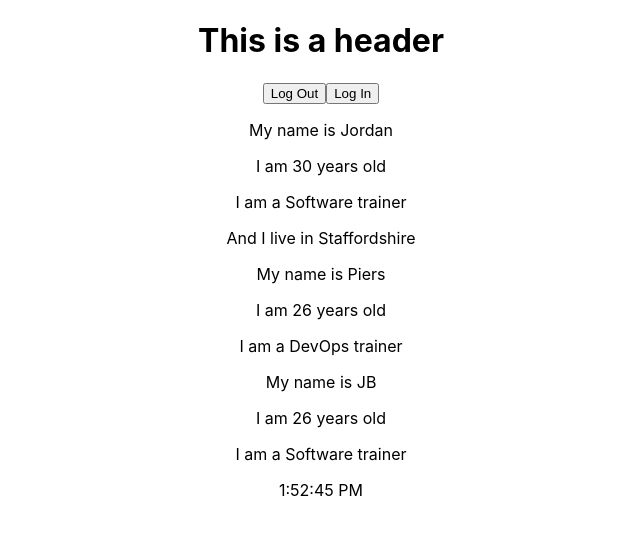
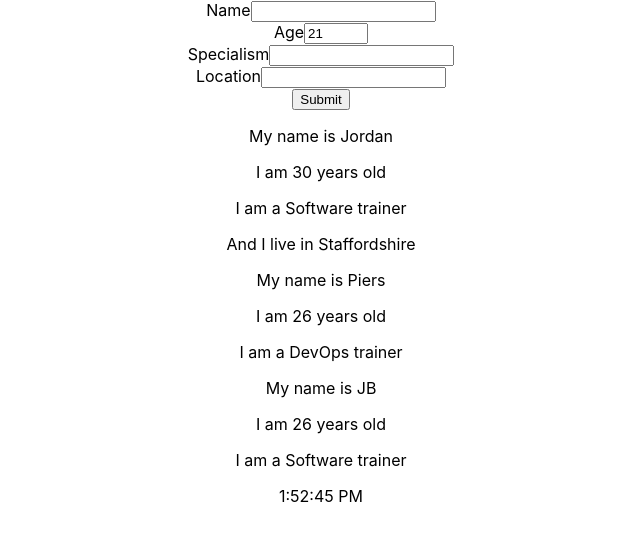
Before and after one commit to JHarry444/Sky-3-React, a React (Create React App) app: page / in a window 1280 px wide. Shown: the top 540 px of the page, without its empty margins (319-959 px from the left). Built offline with nearby package versions, Linux system fonts and the light colour scheme.

Commit message:
controlled components

```diff
--- a/src/App.jsx
+++ b/src/App.jsx
@@ -1,18 +1,21 @@
 import './App.css';
+import Counter from './components/Counter';
 import Footer from './components/Footer';
 import Header from './components/Header';
 import LoggedIn from './components/LoggedIn';
 import Trainer from './components/Trainer';
+import TrainerForm from './components/TrainerForm';
 import trainers from "./data/trainers.json";
 import { v4 as uuidv4 } from 'uuid';
 
 function App() {
   return (
     <div className="App">
-      <Header />
-      <LoggedIn loggedIn />
-      <LoggedIn />
-
+      {/* <Header /> */}
+      {/* <LoggedIn loggedIn /> */}
+      {/* <LoggedIn /> */}
+      {/* <Counter /> */}
+      <TrainerForm />
       {
         trainers.map(({ name, age, specialism, location }) => (<Trainer
           key={uuidv4()}
--- /dev/null
+++ b/src/components/Counter.jsx
@@ -0,0 +1,24 @@
+import { useState } from "react";
+
+const Counter = () => {
+
+    // NEVER change state directly
+    // ALWAYS use a setX
+
+    // useState(default)
+    const [count, setCount] = useState(0);
+
+    // let count = 0;
+
+    return (<>
+        <h2>Counter</h2>
+        <button onClick={() => setCount(count - 1)}>-</button>
+        <input value={count} type="number" readOnly />
+        <button onClick={() => {
+            console.log("Count:", count);
+            setCount(count + 1);
+        }}>+</button>
+    </>);
+}
+
+export default Counter;
--- /dev/null
+++ b/src/components/TrainerForm.jsx
@@ -0,0 +1,29 @@
+import { useState } from "react";
+
+const TrainerForm = () => {
+
+    const [name, setName] = useState("");
+    const [age, setAge] = useState(21);
+    const [specialism, setSpecialism] = useState("");
+    const [location, setLocation] = useState("");
+
+    return (
+        <form>
+            <label htmlFor="nameInput">Name</label>
+            <input type="text" name="nameInput" id="nameInput" value={name} onChange={(event) => setName(event.target.value)} />
+            <br />
+            <label htmlFor="ageInput">Age</label>
+            <input type="number" min={21} max={100} step={1} name="ageInput" id="ageInput" value={age} onChange={(event) => setAge(parseInt(event.target.value))} />
+            <br />
+            <label htmlFor="specialismInput">Specialism</label>
+            <input type="text" name="specialismInput" id="specialismInput" value={specialism} onChange={(event) => setSpecialism(event.target.value)} required />
+            <br />
+            <label htmlFor="locationInput">Location</label>
+            <input type="text" name="locationInput" id="locationInput" value={location} onChange={(event) => setLocation(event.target.value)} />
+            <br />
+            <button type="submit">Submit</button>
+        </form>
+    );
+}
+
+export default TrainerForm;
```
